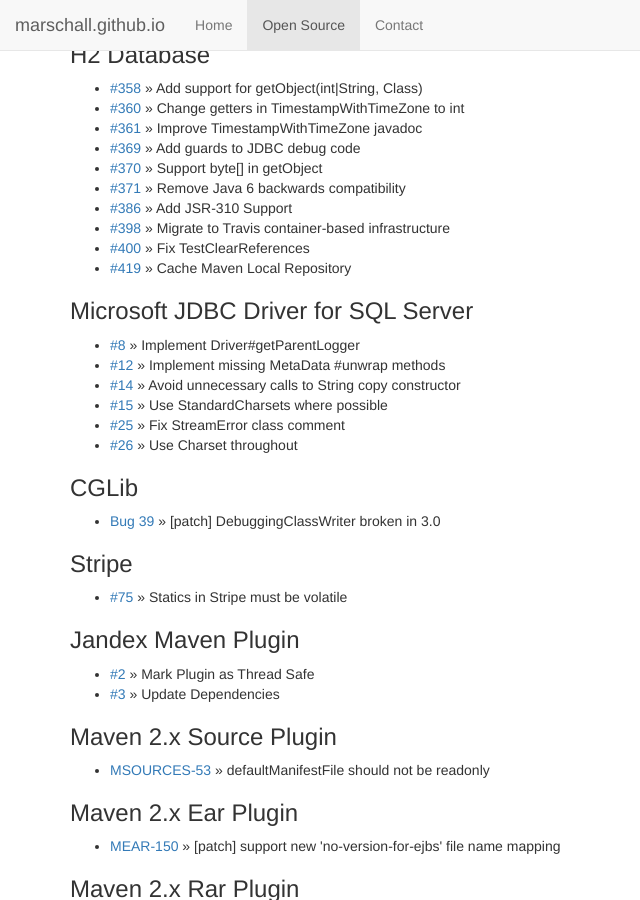
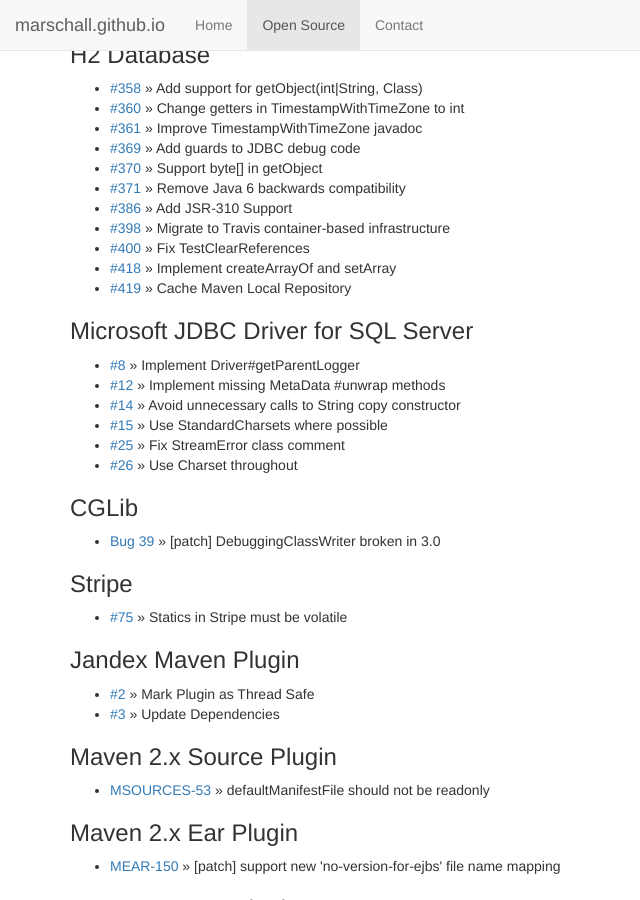
Before and after one commit to marschall/marschall.github.com, a Jekyll site: the page built from open-source.html, in a window 1280 px wide and 900 px high, scrolled down 4286 px. Shown: the whole window, without its empty margins (0-640 px from the left). Built offline with Jekyll 4.4.1, drawn with Linux system fonts in a browser that asks for light colours.

Commit message:
Add H2 418

```diff
--- a/open-source.html
+++ b/open-source.html
@@ -273,6 +273,7 @@
   <li><a href="https://github.com/h2database/h2database/pull/386">#386</a> &raquo; Add JSR-310 Support</li>
   <li><a href="https://github.com/h2database/h2database/pull/398">#398</a> &raquo; Migrate to Travis container-based infrastructure</li>
   <li><a href="https://github.com/h2database/h2database/pull/400">#400</a> &raquo; Fix TestClearReferences</li>
+  <li><a href="https://github.com/h2database/h2database/pull/418">#418</a> &raquo; Implement createArrayOf and setArray</li>
   <li><a href="https://github.com/h2database/h2database/pull/419">#419</a> &raquo; Cache Maven Local Repository</li>
 </ul>
 <h3>Microsoft JDBC Driver for SQL Server</h3>
```
